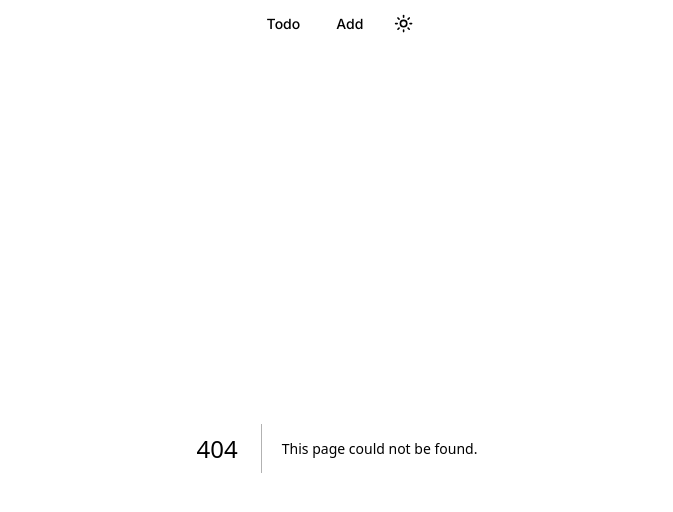
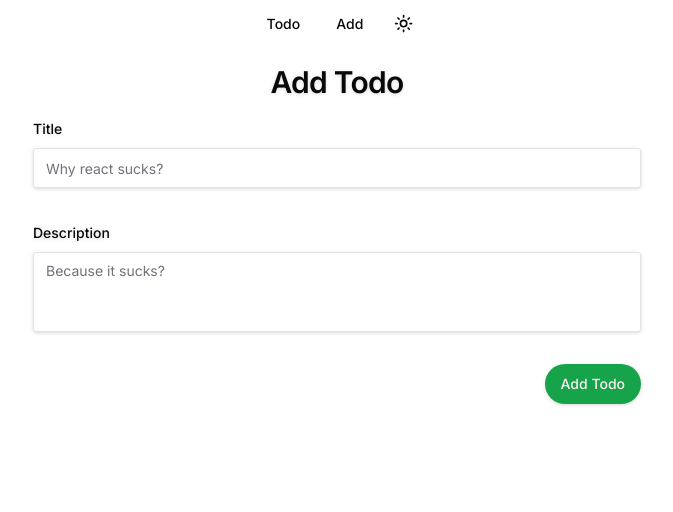
Before and after one commit to asif-munshi/trpc-todo, a Next.js app: page /add in a window 1280 px wide. Before the commit this address had no page. Shown: the top 512 px of the page, without its empty margins (303-976 px from the left). Built offline with nearby package versions, Linux system fonts and the light colour scheme.

Commit message:
add✨ add todo page with react-hook-form and zod

```diff
--- /dev/null
+++ b/app/add/page.tsx
@@ -0,0 +1,14 @@
+import AddTodoForm from '@/components/forms/addTodoForm';
+
+export default function AddPage() {
+  return (
+    <div className="flex h-full flex-col items-center gap-4 pt-4">
+      <div className="w-full px-4 drop-shadow sm:max-w-screen-sm">
+        <h2 className="mt-10 pb-4 text-center text-3xl font-semibold tracking-tight transition-colors first:mt-0">
+          Add Todo
+        </h2>
+        <AddTodoForm />
+      </div>
+    </div>
+  );
+}
--- /dev/null
+++ b/components/forms/addTodoForm.tsx
@@ -0,0 +1,93 @@
+'use client';
+
+import { useForm } from 'react-hook-form';
+import { zodResolver } from '@hookform/resolvers/zod';
+import { z } from 'zod';
+
+import { Input } from '@/components/ui/input';
+import { Button } from '@/components/ui/button';
+import { Textarea } from '@/components/ui/textarea';
+import {
+  Form,
+  FormControl,
+  FormField,
+  FormItem,
+  FormLabel,
+  FormMessage,
+} from '@/components/ui/form';
+
+const formSchema = z
+  .object({
+    title: z.string().min(1, { message: 'Title Required' }).max(255),
+    description: z.string(),
+  })
+  .required({
+    title: true,
+  });
+
+const AddTodoForm = () => {
+  const form = useForm<z.infer<typeof formSchema>>({
+    resolver: zodResolver(formSchema),
+    defaultValues: {
+      title: '',
+      description: '',
+    },
+  });
+
+  function onSubmit(values: z.infer<typeof formSchema>) {
+    console.log(values);
+    form.reset({
+      title: '',
+      description: '',
+    });
+  }
+
+  return (
+    <Form {...form}>
+      <form onSubmit={form.handleSubmit(onSubmit)} className="space-y-8">
+        <FormField
+          control={form.control}
+          name="title"
+          render={({ field }) => (
+            <FormItem>
+              <FormLabel>Title</FormLabel>
+              <FormControl>
+                <Input
+                  placeholder="Why react sucks?"
+                  className="focus-visible:ring-offset-0"
+                  {...field}
+                />
+              </FormControl>
+              <FormMessage />
+            </FormItem>
+          )}
+        />
+
+        <FormField
+          control={form.control}
+          name="description"
+          render={({ field }) => (
+            <FormItem>
+              <FormLabel>Description</FormLabel>
+              <FormControl>
+                <Textarea
+                  placeholder="Because it sucks?"
+                  className="resize-none focus-visible:ring-offset-0"
+                  {...field}
+                />
+              </FormControl>
+              <FormMessage />
+            </FormItem>
+          )}
+        />
+        <div className="flex justify-end">
+          <Button type="submit" className="rounded-full">
+            Add Todo
+          </Button>
+        </div>
+      </form>
+    </Form>
+  );
+};
+
+export default AddTodoForm;
--- /dev/null
+++ b/components/ui/form.tsx
@@ -0,0 +1,176 @@
+import * as React from "react"
+import * as LabelPrimitive from "@radix-ui/react-label"
+import { Slot } from "@radix-ui/react-slot"
+import {
+  Controller,
+  ControllerProps,
+  FieldPath,
+  FieldValues,
+  FormProvider,
+  useFormContext,
+} from "react-hook-form"
+
+import { cn } from "@/lib/utils"
+import { Label } from "@/components/ui/label"
+
+const Form = FormProvider
+
+type FormFieldContextValue<
+  TFieldValues extends FieldValues = FieldValues,
+  TName extends FieldPath<TFieldValues> = FieldPath<TFieldValues>
+> = {
+  name: TName
+}
+
+const FormFieldContext = React.createContext<FormFieldContextValue>(
+  {} as FormFieldContextValue
+)
+
+const FormField = <
+  TFieldValues extends FieldValues = FieldValues,
+  TName extends FieldPath<TFieldValues> = FieldPath<TFieldValues>
+>({
+  ...props
+}: ControllerProps<TFieldValues, TName>) => {
+  return (
+    <FormFieldContext.Provider value={{ name: props.name }}>
+      <Controller {...props} />
+    </FormFieldContext.Provider>
+  )
+}
+
+const useFormField = () => {
+  const fieldContext = React.useContext(FormFieldContext)
+  const itemContext = React.useContext(FormItemContext)
+  const { getFieldState, formState } = useFormContext()
+
+  const fieldState = getFieldState(fieldContext.name, formState)
+
+  if (!fieldContext) {
+    throw new Error("useFormField should be used within <FormField>")
+  }
+
+  const { id } = itemContext
+
+  return {
+    id,
+    name: fieldContext.name,
+    formItemId: `${id}-form-item`,
+    formDescriptionId: `${id}-form-item-description`,
+    formMessageId: `${id}-form-item-message`,
+    ...fieldState,
+  }
+}
+
+type FormItemContextValue = {
+  id: string
+}
+
+const FormItemContext = React.createContext<FormItemContextValue>(
+  {} as FormItemContextValue
+)
+
+const FormItem = React.forwardRef<
+  HTMLDivElement,
+  React.HTMLAttributes<HTMLDivElement>
+>(({ className, ...props }, ref) => {
+  const id = React.useId()
+
+  return (
+    <FormItemContext.Provider value={{ id }}>
+      <div ref={ref} className={cn("space-y-2", className)} {...props} />
+    </FormItemContext.Provider>
+  )
+})
+FormItem.displayName = "FormItem"
+
+const FormLabel = React.forwardRef<
+  React.ElementRef<typeof LabelPrimitive.Root>,
+  React.ComponentPropsWithoutRef<typeof LabelPrimitive.Root>
+>(({ className, ...props }, ref) => {
+  const { error, formItemId } = useFormField()
+
+  return (
+    <Label
+      ref={ref}
+      className={cn(error && "text-destructive", className)}
+      htmlFor={formItemId}
+      {...props}
+    />
+  )
+})
+FormLabel.displayName = "FormLabel"
+
+const FormControl = React.forwardRef<
+  React.ElementRef<typeof Slot>,
+  React.ComponentPropsWithoutRef<typeof Slot>
+>(({ ...props }, ref) => {
+  const { error, formItemId, formDescriptionId, formMessageId } = useFormField()
+
+  return (
+    <Slot
+      ref={ref}
+      id={formItemId}
+      aria-describedby={
+        !error
+          ? `${formDescriptionId}`
+          : `${formDescriptionId} ${formMessageId}`
+      }
+      aria-invalid={!!error}
+      {...props}
+    />
+  )
+})
+FormControl.displayName = "FormControl"
+
+const FormDescription = React.forwardRef<
+  HTMLParagraphElement,
+  React.HTMLAttributes<HTMLParagraphElement>
+>(({ className, ...props }, ref) => {
+  const { formDescriptionId } = useFormField()
+
+  return (
+    <p
+      ref={ref}
+      id={formDescriptionId}
+      className={cn("text-sm text-muted-foreground", className)}
+      {...props}
+    />
+  )
+})
+FormDescription.displayName = "FormDescription"
+
+const FormMessage = React.forwardRef<
+  HTMLParagraphElement,
+  React.HTMLAttributes<HTMLParagraphElement>
+>(({ className, children, ...props }, ref) => {
+  const { error, formMessageId } = useFormField()
+  const body = error ? String(error?.message) : children
+
+  if (!body) {
+    return null
+  }
+
+  return (
+    <p
+      ref={ref}
+      id={formMessageId}
+      className={cn("text-sm font-medium text-destructive", className)}
+      {...props}
+    >
+      {body}
+    </p>
+  )
+})
+FormMessage.displayName = "FormMessage"
+
+export {
+  useFormField,
+  Form,
+  FormItem,
+  FormLabel,
+  FormControl,
+  FormDescription,
+  FormMessage,
+  FormField,
+}
--- /dev/null
+++ b/components/ui/input.tsx
@@ -0,0 +1,25 @@
+import * as React from "react"
+
+import { cn } from "@/lib/utils"
+
+export interface InputProps
+  extends React.InputHTMLAttributes<HTMLInputElement> {}
+
+const Input = React.forwardRef<HTMLInputElement, InputProps>(
+  ({ className, type, ...props }, ref) => {
+    return (
+      <input
+        type={type}
+        className={cn(
+          "flex h-10 w-full rounded-md border border-input bg-background px-3 py-2 text-sm ring-offset-background file:border-0 file:bg-transparent file:text-sm file:font-medium placeholder:text-muted-foreground focus-visible:outline-none focus-visible:ring-2 focus-visible:ring-ring focus-visible:ring-offset-2 disabled:cursor-not-allowed disabled:opacity-50",
+          className
+        )}
+        ref={ref}
+        {...props}
+      />
+    )
+  }
+)
+Input.displayName = "Input"
+
+export { Input }
--- /dev/null
+++ b/components/ui/label.tsx
@@ -0,0 +1,26 @@
+"use client"
+
+import * as React from "react"
+import * as LabelPrimitive from "@radix-ui/react-label"
+import { cva, type VariantProps } from "class-variance-authority"
+
+import { cn } from "@/lib/utils"
+
+const labelVariants = cva(
+  "text-sm font-medium leading-none peer-disabled:cursor-not-allowed peer-disabled:opacity-70"
+)
+
+const Label = React.forwardRef<
+  React.ElementRef<typeof LabelPrimitive.Root>,
+  React.ComponentPropsWithoutRef<typeof LabelPrimitive.Root> &
+    VariantProps<typeof labelVariants>
+>(({ className, ...props }, ref) => (
+  <LabelPrimitive.Root
+    ref={ref}
+    className={cn(labelVariants(), className)}
+    {...props}
+  />
+))
+Label.displayName = LabelPrimitive.Root.displayName
+
+export { Label }
--- /dev/null
+++ b/components/ui/textarea.tsx
@@ -0,0 +1,24 @@
+import * as React from "react"
+
+import { cn } from "@/lib/utils"
+
+export interface TextareaProps
+  extends React.TextareaHTMLAttributes<HTMLTextAreaElement> {}
+
+const Textarea = React.forwardRef<HTMLTextAreaElement, TextareaProps>(
+  ({ className, ...props }, ref) => {
+    return (
+      <textarea
+        className={cn(
+          "flex min-h-[80px] w-full rounded-md border border-input bg-background px-3 py-2 text-sm ring-offset-background placeholder:text-muted-foreground focus-visible:outline-none focus-visible:ring-2 focus-visible:ring-ring focus-visible:ring-offset-2 disabled:cursor-not-allowed disabled:opacity-50",
+          className
+        )}
+        ref={ref}
+        {...props}
+      />
+    )
+  }
+)
+Textarea.displayName = "Textarea"
+
+export { Textarea }
--- a/package.json
+++ b/package.json
@@ -10,7 +10,9 @@
     "format": "npx prettier --check ."
   },
   "dependencies": {
+    "@hookform/resolvers": "^3.3.4",
     "@radix-ui/react-dropdown-menu": "^2.0.6",
+    "@radix-ui/react-label": "^2.0.2",
     "@radix-ui/react-navigation-menu": "^1.1.4",
     "@radix-ui/react-slot": "^1.0.2",
     "class-variance-authority": "^0.7.0",
@@ -20,8 +22,10 @@
     "next-themes": "^0.2.1",
     "react": "^18",
     "react-dom": "^18",
+    "react-hook-form": "^7.51.0",
     "tailwind-merge": "^2.2.1",
-    "tailwindcss-animate": "^1.0.7"
+    "tailwindcss-animate": "^1.0.7",
+    "zod": "^3.22.4"
   },
   "devDependencies": {
     "@types/node": "^20",
```
Also changed, not shown: 1 other file (tests, documents, lock files or other folders).
